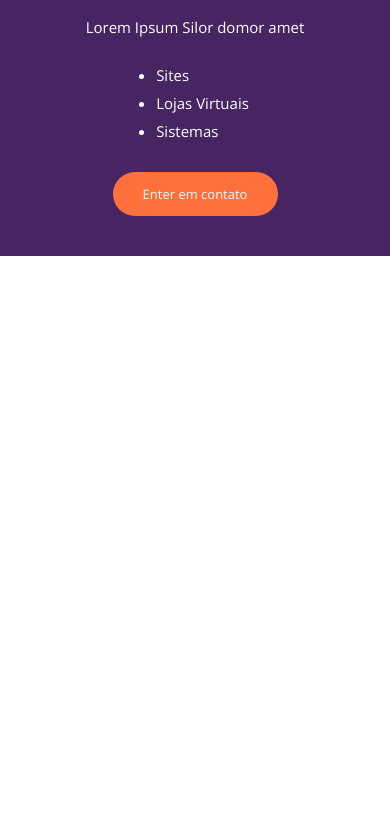
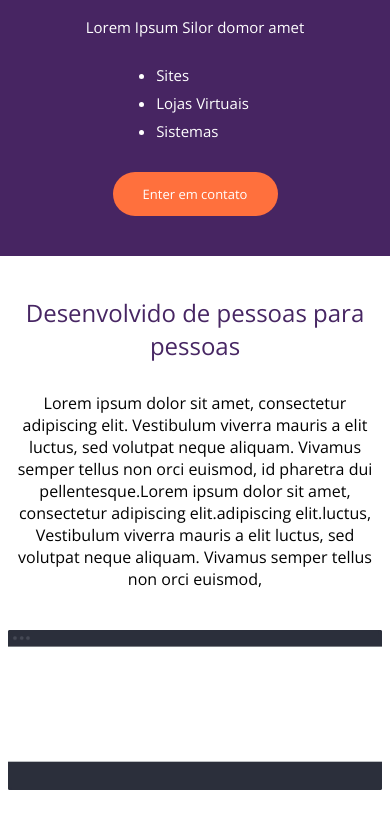
Before and after one commit to CarlosDevit/projeto_html_3, a plain HTML site: page index.html in a window 390 px wide. Shown: the part 833-1668 px from the top of the page. Before the commit the page ends 1089 px from the top, so only its background shows below. Drawn offline with nearby package versions, Linux system fonts and the light colour scheme.

```diff
--- a/css/style.css
+++ b/css/style.css
@@ -21,6 +21,7 @@ html, body{
 header{
     width: 100%;
     height: 90vh;
+    min-height: 800px;
     padding: 40px 2%;
     /*max-height: 700px;*/
     background-size: cover;
@@ -183,6 +184,35 @@ div.device-section1{
     background-size: 100% 100%;
 }
 
+section.section2{
+    padding-left: 2%;
+    padding-right: 2%;
+    background-color: white;
+    text-align: center;
+}
+
+section.section2 .container{
+    max-width: 1000px;
+}
+
+section.section2 h2{
+    color: #472663;
+    font-weight: lighter;
+}
+
+section.section2 p{
+    margin-top: 30px;
+    max-width: 900px;
+    display: inline-block;
+}
+
+section.section2 img{
+    width: 100%;
+    margin-top: 40px;
+}
+
+/*---MEDIA QUERIES---*/
+
 @media screen and (max-width: 975px) {
 
     header{
@@ -200,7 +230,7 @@ div.device-section1{
 
     div.call-1{
         float: none;
-        margin: 100px 0;
+        margin: 170px 0;
         max-width: none;
         width: 100%;
         text-align: center;
@@ -252,4 +282,7 @@ div.device-section1{
         display: none;
     }
 
+    section.section2{
+        padding: 40px 2%;
+    }
 }
--- a/index.html
+++ b/index.html
@@ -75,6 +75,22 @@
     </div><!-- container -->
   </section><!-- sessao1 -->
 
+  <section class="section2">
+    <div class="container">
+      <h2>Desenvolvido de pessoas para pessoas</h2>
+      <p>Lorem ipsum dolor sit amet, consectetur adipiscing elit.
+        Vestibulum viverra mauris a elit luctus, sed volutpat
+        neque aliquam. Vivamus semper tellus non orci euismod,
+        id pharetra dui pellentesque.Lorem ipsum dolor sit amet,
+        consectetur adipiscing elit.adipiscing elit.luctus,
+        Vestibulum viverra mauris a elit luctus, sed volutpat
+        neque aliquam. Vivamus semper tellus non orci euismod,
+      </p>
+      <img src="images/mockup.jpg">
+    </div><!-- container -->
+
+  </section><!-- section2 -->
+
 </body>
 
 </html>
```
Also changed, not shown: images/mockup.jpg (added).
